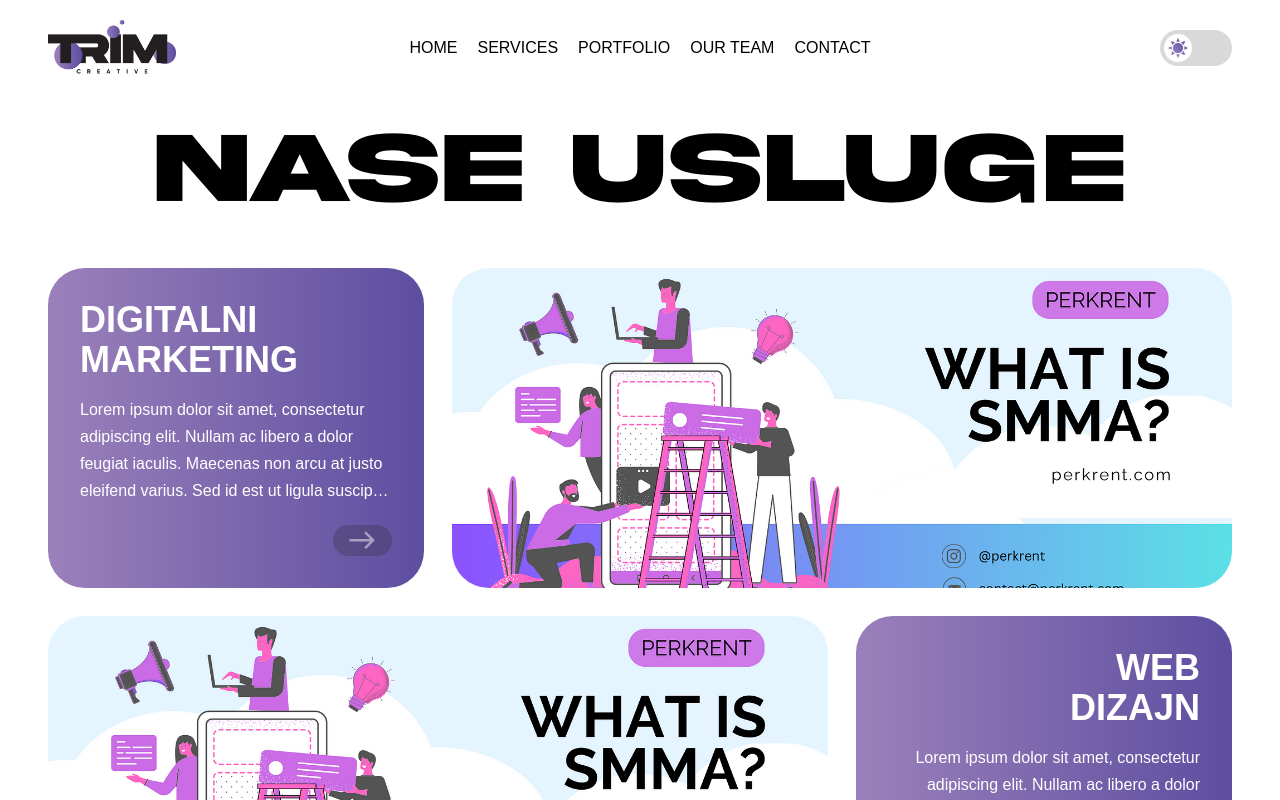
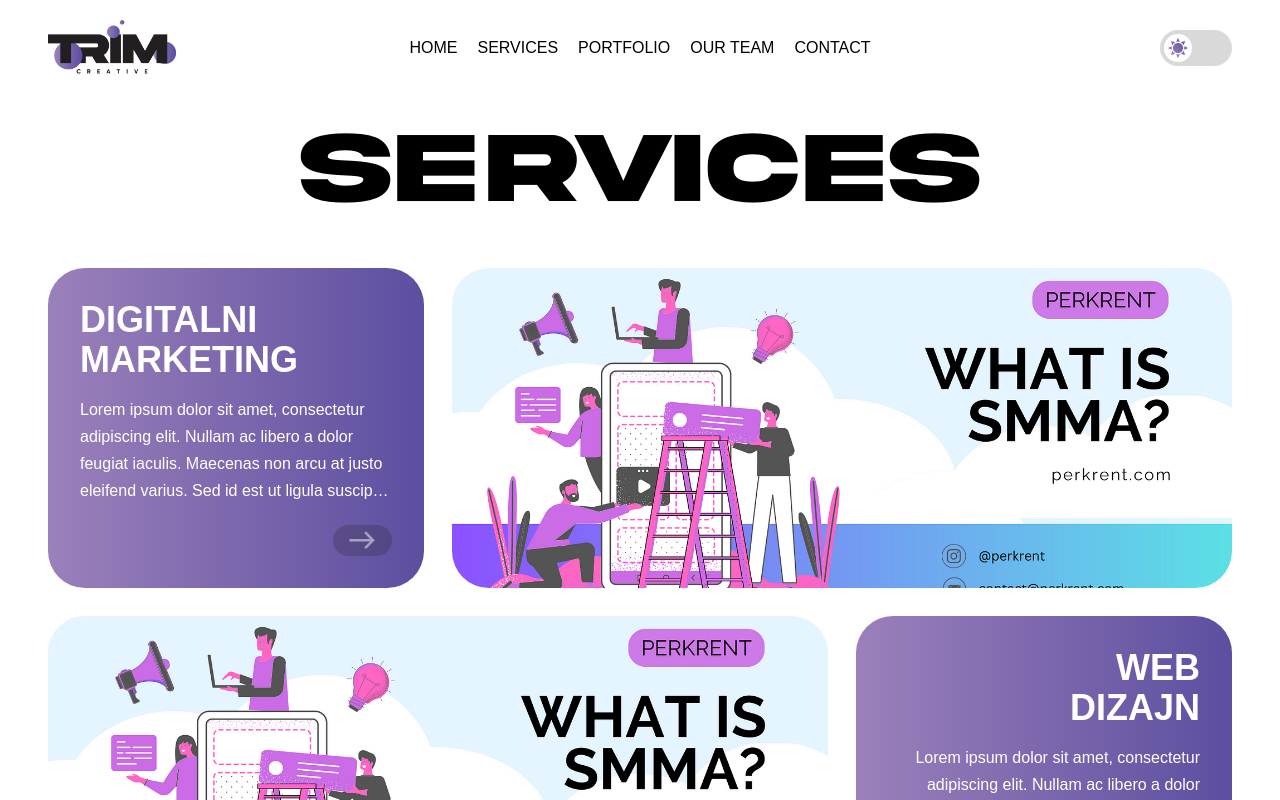
Before and after one commit to igorglisovic/trim-creative2, a Next.js app: page /services in a window 1280 px wide. Shown: the top 800 px of the page. Built offline with nearby package versions, Linux system fonts and the light colour scheme; a web font is replaced by a local one.

Commit message:
Fixed text on our team

```diff
--- a/data/locales/en.json
+++ b/data/locales/en.json
@@ -67,7 +67,7 @@
     "portfolio": { "h2": "Portfolio" }
   },
   "services": {
-    "h1": "NASE USLUGE",
+    "h1": "SERVICES",
     "cardsItems": [
       {
         "title": "Digitalni marketing",
--- a/pages/our-team.jsx
+++ b/pages/our-team.jsx
@@ -20,7 +20,7 @@
       <div className="pt-6 pb-20">
         <OurTeamCards content={ourTeam} />
         <Container>
-          <p className="mt-5 font-secondary text-lg">
+          <p className="mt-5 font-secondary text-lg dark:text-dark">
             Lorem ipsum dolor sit amet, consectetur adipiscing elit, sed do eiusmod tempor
             incididunt ut labore et dolore magna aliqua. Ut enim ad minim veniam, quis nostrud
             exercitation ullamco laboris nisi ut aliquip ex ea commodo consequat. Duis aute irure
```
